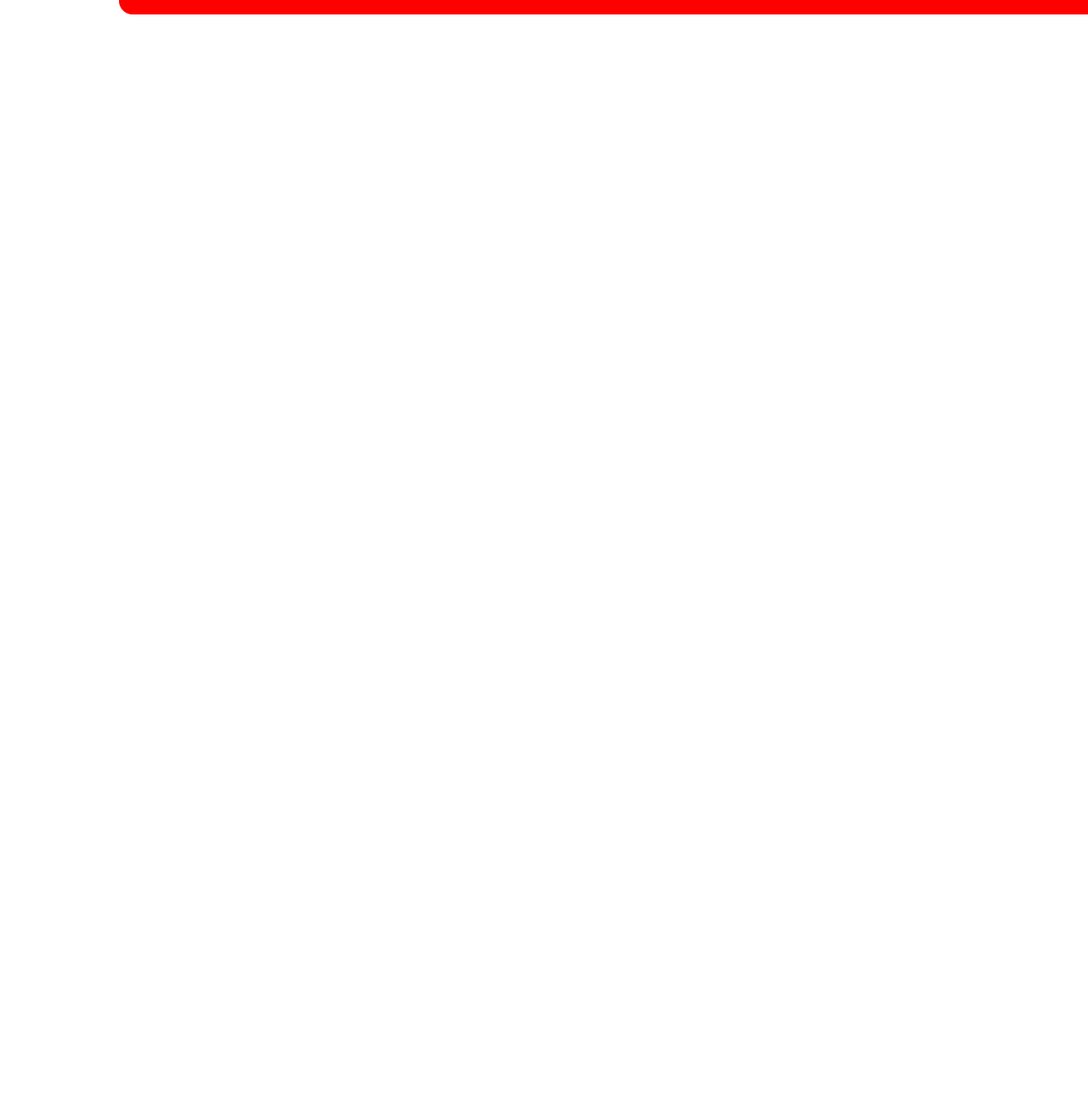
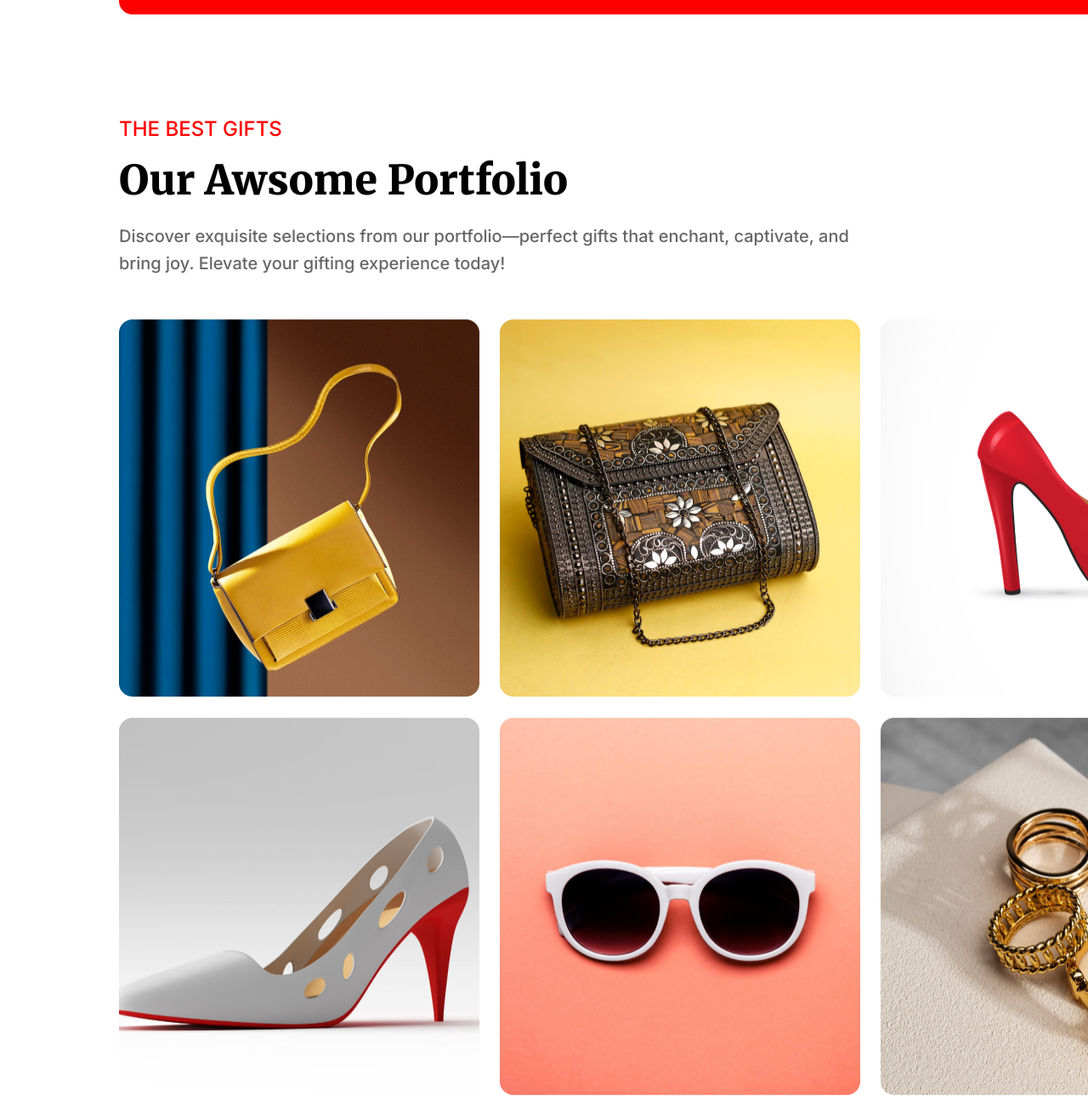
Before and after one commit to Rasc3ta/assignment-1, a plain HTML site: page index.html in a window 1280 px wide. Shown: the part 4452-5760 px from the top of the page at 85% size. Before the commit the page ends 4469 px from the top, so only its background shows below. Drawn offline with Linux system fonts and the light colour scheme.

Commit message:
portfolio section done

```diff
--- a/index.html
+++ b/index.html
@@ -103,6 +103,49 @@
         </div>
         <div class="images"></div>
       </section>
+      <section class="portfolio">
+        <div class="content">
+          <h3>THE BEST GIFTS</h3>
+          <h2>Our Awsome Portfolio</h2>
+          <p>
+            Discover exquisite selections from our portfolio—perfect gifts that
+            enchant, captivate, and bring joy. Elevate your gifting experience
+            today!
+          </p>
+        </div>
+        <div class="itemImages">
+          <div class="row1">
+            <img
+              src="./resources/Rectangle 3.png"
+              alt="yellow purse"
+              class="items"
+            /><img
+              src="./resources/Rectangle 4.png"
+              alt="black purse"
+              class="items"
+            /><img
+              src="./resources/Rectangle 5.png"
+              alt="red high-heels"
+              class="items"
+            />
+          </div>
+          <div class="row2">
+            <img
+              src="./resources/Rectangle 6.png"
+              alt="white high-heels"
+              class="items"
+            /><img
+              src="./resources/Rectangle 7.png"
+              alt="white sunglasses"
+              class="items"
+            /><img
+              src="./resources/Rectangle 8.png"
+              alt="rings"
+              class="items"
+            />
+          </div>
+        </div>
+      </section>
     </main>
   </body>
 </html>
--- a/styles.css
+++ b/styles.css
@@ -230,6 +230,7 @@ body {
 
 .holidaySale {
   margin: auto;
+  margin-bottom: 120px;
   display: flex;
   flex-direction: column;
   align-items: center;
@@ -265,10 +266,67 @@ body {
 }
 
 .images {
-    margin-top: 60px;
-    width: 100%;
-    height: 660px;
-    background-image: url('./resources/Group\ 75.png'), url('./resources/Group\ 44.png'), url('./resources/Rectangle\ 1.png'), url('./resources/Rectangle\ 2.png');
-    background-position: left bottom, calc(100% - 285px) calc(100% - 280px), right calc(100% - 229px), center bottom;
-    background-repeat: no-repeat;
+  margin-top: 60px;
+  width: 100%;
+  height: 660px;
+  background-image: url("./resources/Group\ 75.png"),
+    url("./resources/Group\ 44.png"), url("./resources/Rectangle\ 1.png"),
+    url("./resources/Rectangle\ 2.png");
+  background-position: left bottom, calc(100% - 285px) calc(100% - 280px),
+    right calc(100% - 229px), center bottom;
+  background-repeat: no-repeat;
 }
+
+/* portfolio */
+
+.portfolio {
+  margin: auto;
+  margin-bottom: 120px;
+  width: 1320px;
+  display: flex;
+  flex-direction: column;
+  justify-content: space-between;
+}
+
+.content h3 {
+  color: red;
+  font-family: "Inter", sans-serif;
+  font-size: 24px;
+  font-weight: 500;
+  margin-bottom: 16px;
+}
+
+.content h2 {
+  font-family: "Merriweather", serif;
+  color: black;
+  font-size: 48px;
+  font-weight: 900;
+  margin-bottom: 20px;
+}
+
+.content p {
+  width: 890px;
+  font-family: "Inter", sans-serif;
+  color: rgba(0, 0, 0, 0.6);
+  font-size: 20px;
+  font-weight: 400;
+  line-height: 32px;
+  margin-bottom: 50px;
+}
+
+.itemImages {
+    display: flex;
+    flex-direction: column;
+    gap: 24px;
+}
+
+.row1, .row2 {
+    display: flex;
+    flex-direction: row;
+    gap: 24px;
+}
+
+.items {
+    height: 445px;
+    width: 424px;
+}
```
